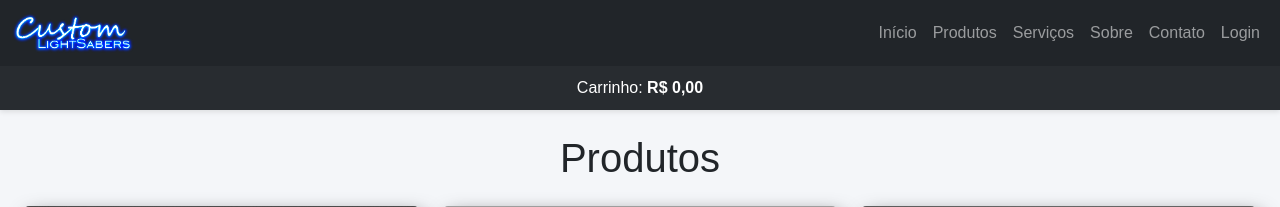
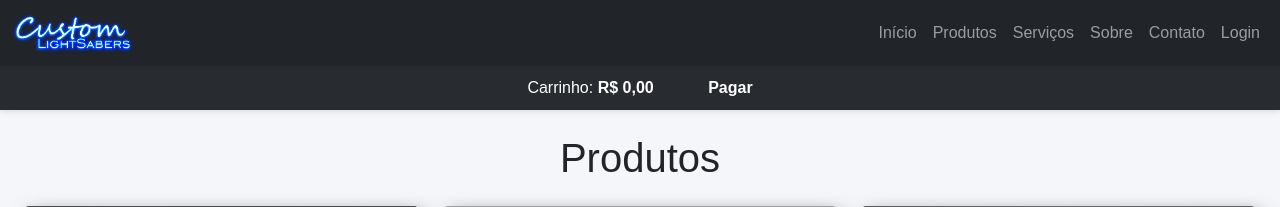
Before and after one commit to RichardGLara/sprint1proz, a PHP site: page /products.html in a window 1280 px wide. Shown: the top 207 px of the page. Run offline with PHP 8.4, Linux system fonts and the light colour scheme; grey boxes are pictures that could not be loaded.

Commit message:
testing pagar.html and update photos.

```diff
--- a/about.html
+++ b/about.html
@@ -35,8 +35,7 @@
           <div class="col-md-4 mb-4">
             <div class="card">
               <img
-                class="img-fluid rounded-circle mb-3 pics align-self-center"
-                src="imgs/about/about.jpg"
+                src="imgs/about/Jefferson.jpeg"
                 alt="Jefferson Pedro"
               />
               <div class="card-body text-center">
@@ -61,8 +60,7 @@
           <div class="col-md-4 mb-4">
             <div class="card">
               <img
-                class="img-fluid rounded-circle mb-3 pics align-self-center"
-                src="imgs/about/about.jpg"
+                src="imgs/about/Artur.jpeg"
                 alt="Artur Gustavo"
               />
               <div class="card-body text-center">
--- a/products.html
+++ b/products.html
@@ -3,6 +3,7 @@
   <head>
     <meta charset="UTF-8" />
     <meta name="viewport" content="width=device-width, initial-scale=1.0" />
+    <link rel="stylesheet" href="style.css">
     <title>Produtos - Custom LightSabers</title>
     <style>
       /* Seus estilos existentes */
@@ -12,6 +13,7 @@
     <div id="navbarContainer" class="wrapper"></div>
     <div class="carrinho" id="carrinho"><li class="nav-link total">
         Carrinho: <span id="total" class="qtd">0</span></h3>
+        <a id="pagar" class="pagar" href="login">Pagar</a>
       </li></div>
 
     <!-- Conteúdo da página -->
--- a/styles.css
+++ b/styles.css
@@ -143,3 +143,10 @@ body {
 .qtd {
   font-weight: 800;
 }
+
+.pagar {
+  color: white;
+  text-decoration: none;
+  font-weight: 800;
+  margin-left: 50px;
+}
```
Also changed, not shown: pagar.html (added, +11 -0 lines), imgs/about/Artur.jpeg, imgs/about/Jefferson.jpeg (added).
